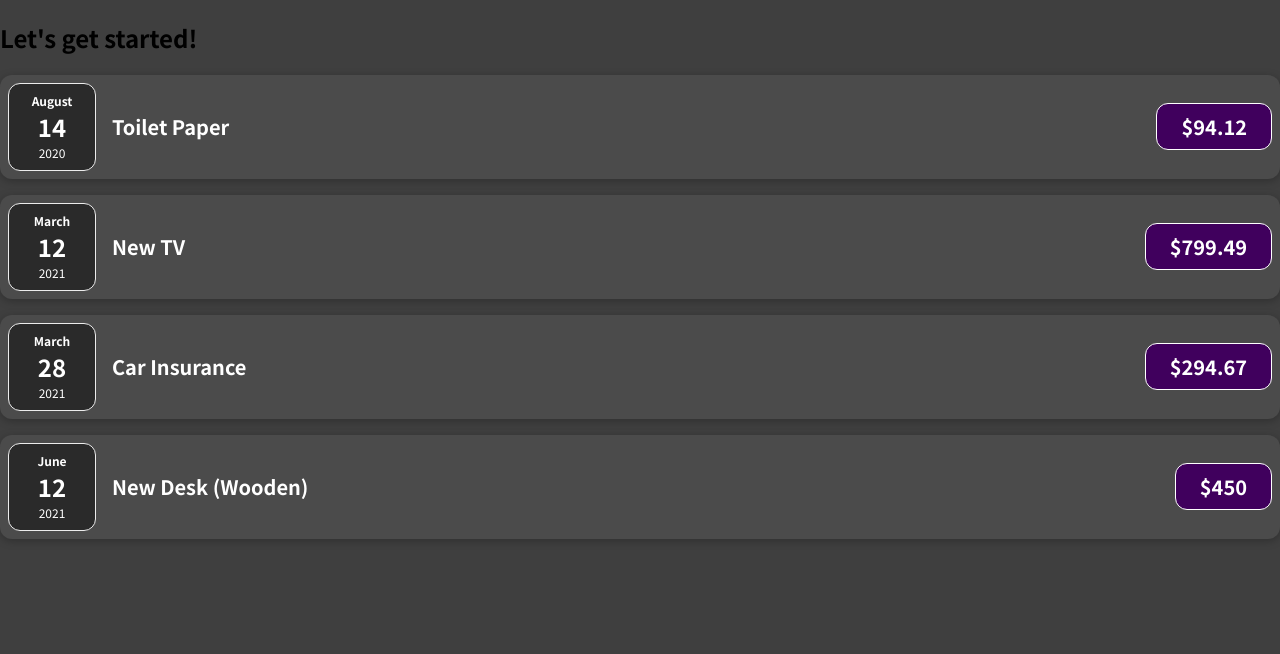
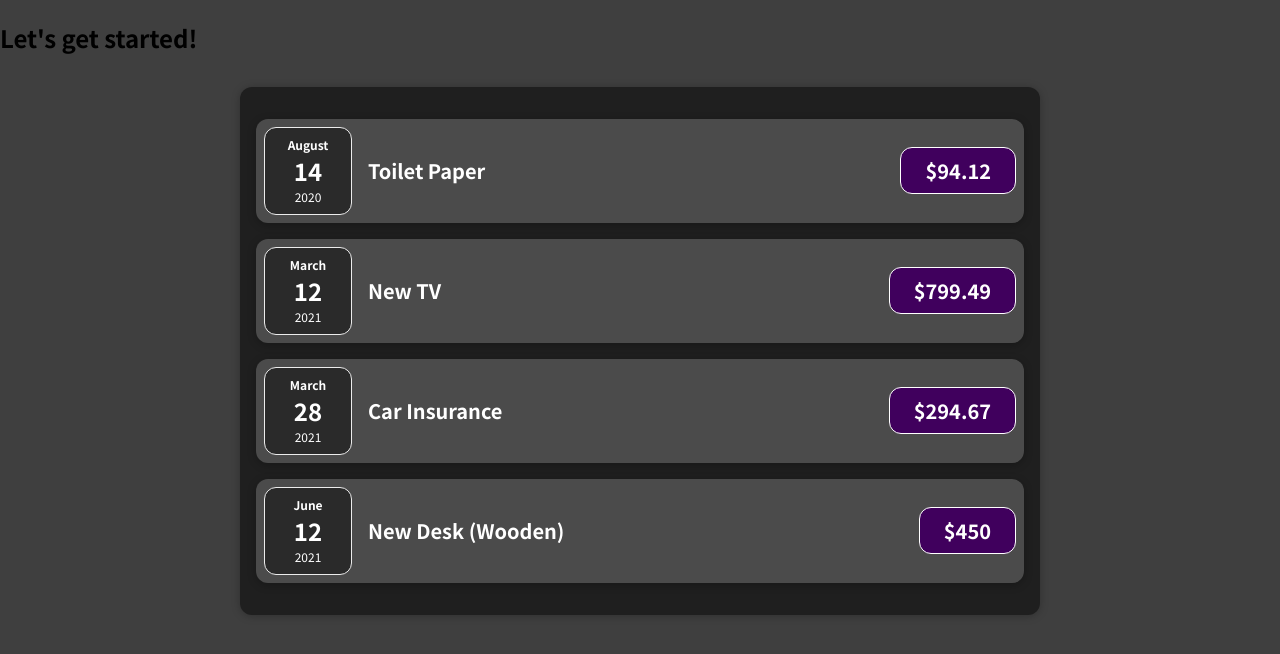
Before and after one commit to ctboyle6/react-course-app, a JavaScript app: page / in a window 1280 px wide. Shown: the top 654 px of the page. Built offline with nearby package versions, Linux system fonts and the light colour scheme.

Commit message:
Expense Container component

```diff
--- a/src/App.js
+++ b/src/App.js
@@ -1,4 +1,4 @@
-import ExpenseItem from './components/ExpenseItem';
+import ExpenseContainer from './components/ExpenseContainer';
 
 function App() {
   const expenses = [
@@ -26,10 +26,7 @@ function App() {
   return (
     <div>
       <h2>Let's get started!</h2>
-      <ExpenseItem title={expenses[0].title} date={expenses[0].date} amount={expenses[0].amount}/>
-      <ExpenseItem title={expenses[1].title} date={expenses[1].date} amount={expenses[1].amount}/>
-      <ExpenseItem title={expenses[2].title} date={expenses[2].date} amount={expenses[2].amount}/>
-      <ExpenseItem title={expenses[3].title} date={expenses[3].date} amount={expenses[3].amount}/>
+      <ExpenseContainer expenses={expenses}/>
     </div>
   );
 }
--- /dev/null
+++ b/src/components/ExpenseContainer.css
@@ -0,0 +1,9 @@
+.expenses {
+  padding: 1rem;
+  background-color: rgb(31, 31, 31);
+  margin: 2rem auto;
+  width: 50rem;
+  max-width: 95%;
+  border-radius: 12px;
+  box-shadow: 0 1px 8px rgba(0, 0, 0, 0.25);
+}
--- /dev/null
+++ b/src/components/ExpenseContainer.js
@@ -0,0 +1,22 @@
+import ExpenseItem from "./ExpenseItem";
+
+import "./ExpenseContainer.css";
+
+const ExpenseContainer = ({expenses}) => {
+  return (
+    <div className="expenses">
+      {expenses.map(expense => {
+        return (
+          <ExpenseItem
+            key={expense.id}
+            title={expense.title}
+            date={expense.date}
+            amount={expense.amount}
+          />
+        );
+      })}
+    </div>
+  );
+};
+
+export default ExpenseContainer;
```
Also changed, not shown: 1 other file (tests, documents, lock files or other folders).
